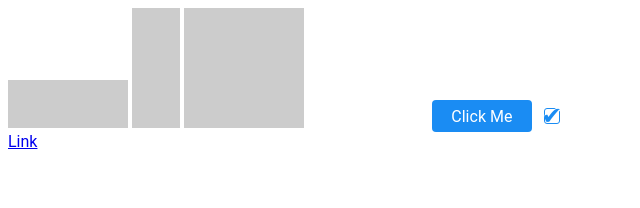
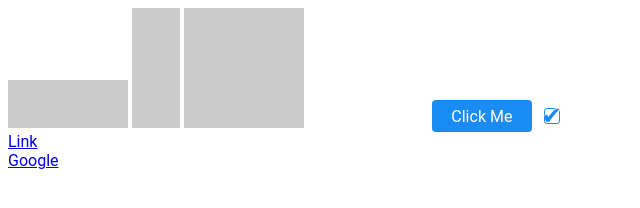
Before and after one commit to samthor/rippleJS, a website: page test.html in a window 1280 px wide. Shown: the full height of the page, 0-640 px from the left. Drawn offline with Linux system fonts and the light colour scheme.

Commit message:
add link to googs

```diff
--- a/test.html
+++ b/test.html
@@ -137,6 +137,7 @@
 </label>
 
 <a href="#test" class="rippleJS">Link</a>
+<a href="https://google.com" class="rippleJS">Google</a>
 
 <script src="ripple.js"></script>
 </body>
```
